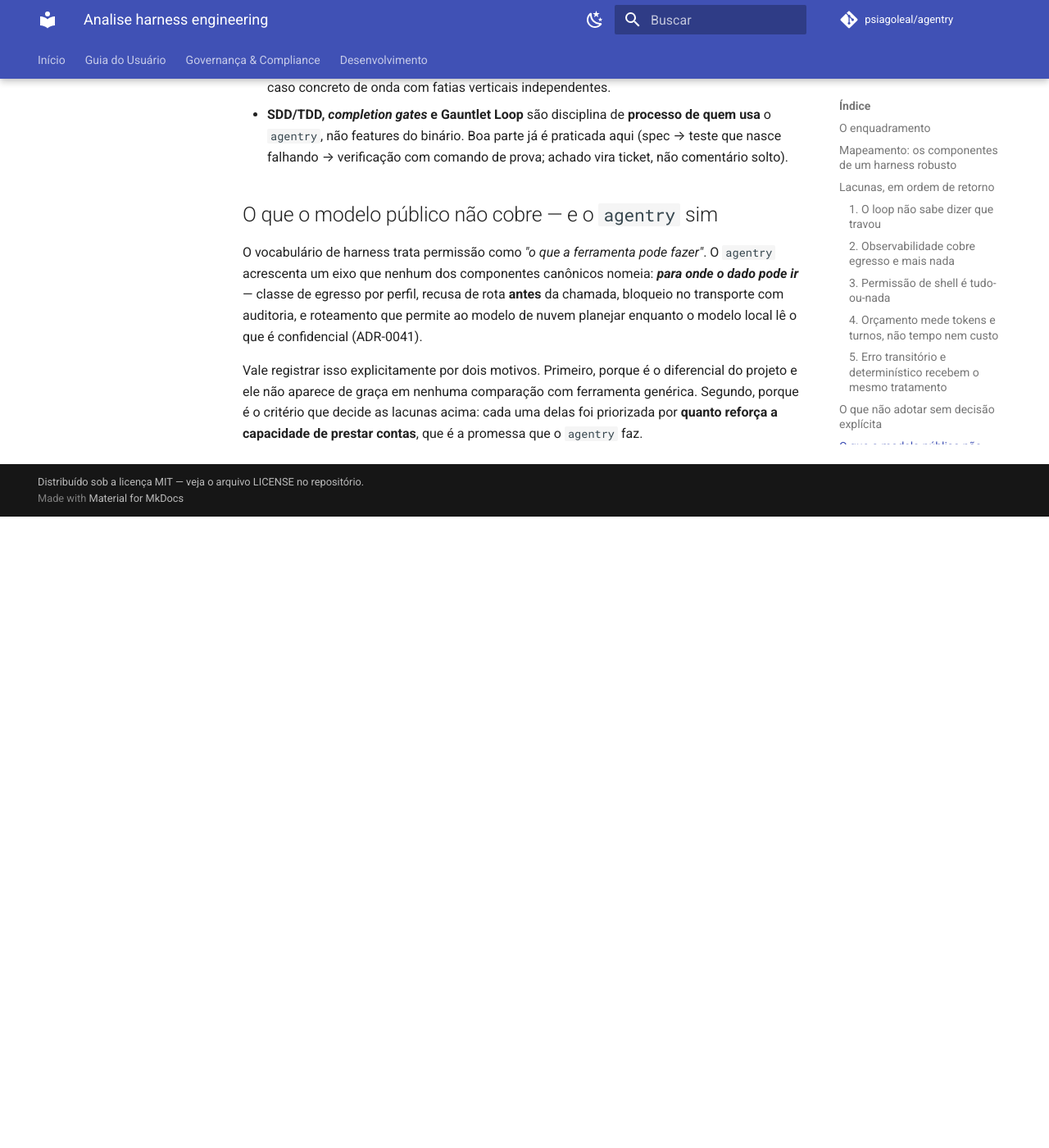
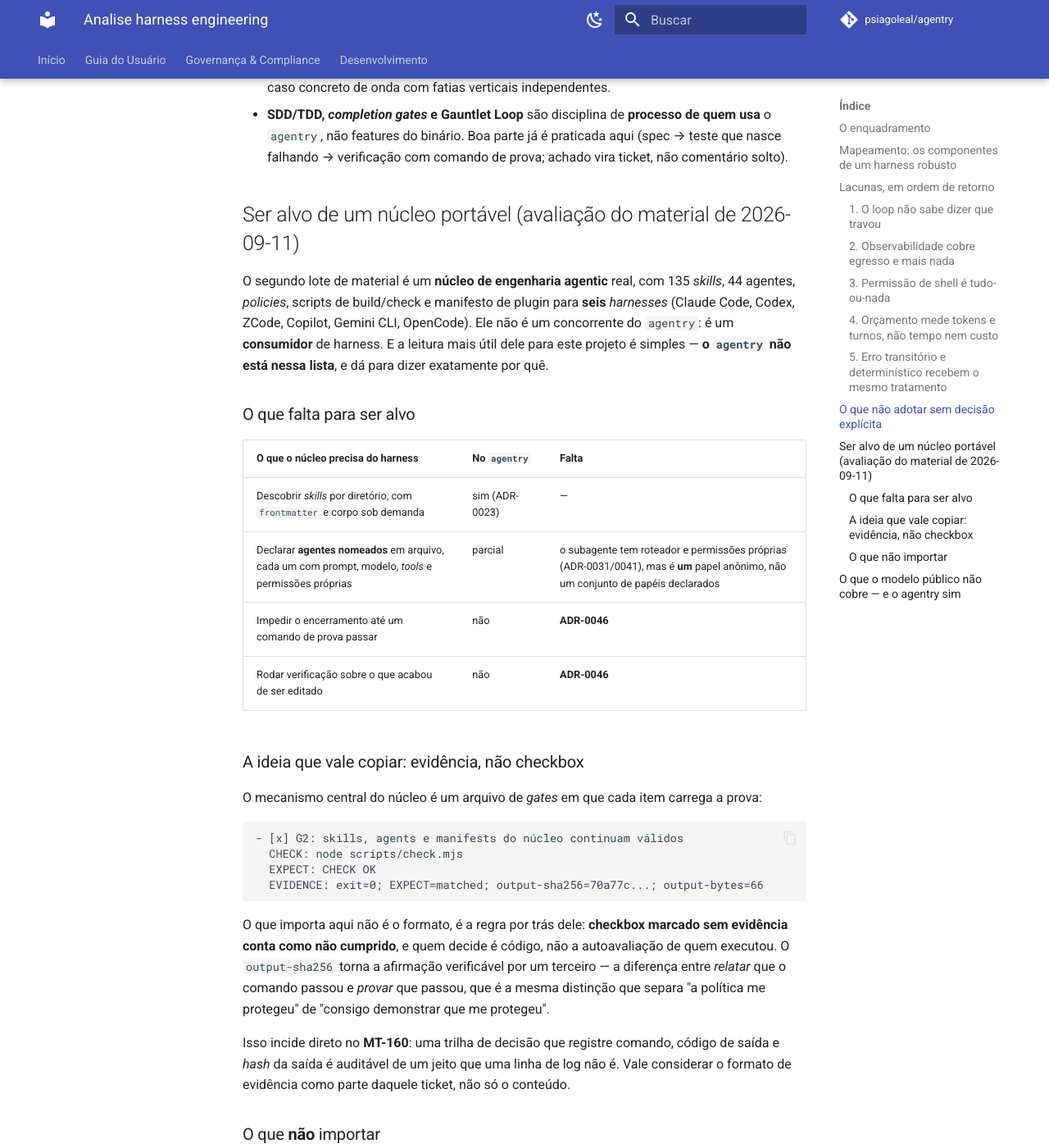
Before and after one commit to psiagoleal/agentry, an MkDocs documentation site: the page built from docs/analise-harness-engineering.md, in a window 1280 px wide and 1400 px high, scrolled down 3401 px. Shown: the whole window at 82% size. Built offline with MkDocs 1.6.1 and Material for MkDocs 9.7.7, drawn with Linux system fonts in a browser that asks for light colours; comment, search, counter and statistics services are not loaded; before the commit the page ends 4031 px from its top, so only the background shows below that; some of the changed text lies outside the part shown.

Commit message:
docs(adr): ADR-0046 (Proposed) -- hooks de ciclo, e avaliacao do nucleo cepia
O agentry tem duas camadas deterministas e as duas agem ANTES da acao
(permissoes, guardrails). Nao existe nada depois: nenhum sensor sobre o
que a tool acabou de escrever, e nenhum portao que decida se o turno pode
encerrar. A unica condicao de sucesso do laco e StopReason::Done, que
significa apenas "o modelo parou de pedir tools" -- o agente e juiz do
proprio trabalho.

A demanda chegou por dois caminhos independentes, e e isso que a torna
concreta: o mapeamento contra o vocabulario de harness engineering aponta
verificacao como lacuna, e o nucleo cepia -- portavel entre SEIS harnesses
-- tem como mecanismo central um arquivo de gates com prova executavel,
que so vale se o RUNTIME impedir o encerramento. Escrito como instrucao no
prompt, o gate volta a ser probabilistico, que e exatamente o que ele
existe para evitar.

A ADR adota hooks sob sete restricoes, e a que mais custou para escrever e
a que EXCLUI PreToolUse: ele seria redundante com as permissoes, que ja
sao fronteira estrutural, declarativa e auditavel sem executar nada.
Trocar politica declarada por comando arbitrario no caminho pre-acao
pioraria a capacidade de prestar contas. As outras seis: hook so vem do
arquivo do PROJETO (a camada global nao passa por revisao de ninguem),
egressClass obrigatoria e so local-only (mesmo contrato de mcpServers),
toda execucao auditada, teto de tentativas declarado no Stop, hook so
APERTA politica e nunca afrouxa, e opt-in explicito sem exemplo no --init
(regra herdada do MT-151).

Status Proposed, nao Accepted: a capacidade acrescenta execucao arbitraria
declarada em arquivo de configuracao, e quem ratifica isso e o mantenedor.

A avaliacao do cepia entrou na analise de harness. A leitura util nao e
skill a skill: o nucleo e CONSUMIDOR de harness, o agentry nao esta na
lista dos seis que ele suporta, e da para dizer exatamente por que. A
ideia que vale copiar e a de evidencia -- checkbox marcado sem prova conta
como nao cumprido, e o hash da saida torna a afirmacao verificavel por
terceiro. Incide direto no MT-160. As 135 skills e 44 agentes sao conteudo
de politica e pertencem ao ai-coding-agent-profiles, nao ao binario.

{agente: Claude Code; modelo: claude-opus-5}

````diff
--- a/docs/analise-harness-engineering.md
+++ b/docs/analise-harness-engineering.md
@@ -118,6 +118,51 @@
   `agentry`, não features do binário. Boa parte já é praticada aqui (spec → teste que nasce
   falhando → verificação com comando de prova; achado vira ticket, não comentário solto).
 
+## Ser alvo de um núcleo portável (avaliação do material de 2026-09-11)
+
+O segundo lote de material é um **núcleo de engenharia agentic** real, com 135 *skills*, 44
+agentes, *policies*, scripts de build/check e manifesto de plugin para **seis** *harnesses*
+(Claude Code, Codex, ZCode, Copilot, Gemini CLI, OpenCode). Ele não é um concorrente do
+`agentry`: é um **consumidor** de harness. E a leitura mais útil dele para este projeto é
+simples — **o `agentry` não está nessa lista**, e dá para dizer exatamente por quê.
+
+### O que falta para ser alvo
+
+| O que o núcleo precisa do harness | No `agentry` | Falta |
+|---|---|---|
+| Descobrir *skills* por diretório, com `frontmatter` e corpo sob demanda | sim (ADR-0023) | — |
+| Declarar **agentes nomeados** em arquivo, cada um com prompt, modelo, *tools* e permissões próprias | parcial | o subagente tem roteador e permissões próprias (ADR-0031/0041), mas é **um** papel anônimo, não um conjunto de papéis declarados |
+| Impedir o encerramento até um comando de prova passar | não | **ADR-0046** |
+| Rodar verificação sobre o que acabou de ser editado | não | **ADR-0046** |
+
+### A ideia que vale copiar: evidência, não checkbox
+
+O mecanismo central do núcleo é um arquivo de *gates* em que cada item carrega a prova:
+
+```
+- [x] G2: skills, agents e manifests do núcleo continuam válidos
+  CHECK: node scripts/check.mjs
+  EXPECT: CHECK OK
+  EVIDENCE: exit=0; EXPECT=matched; output-sha256=70a77c...; output-bytes=66
+```
+
+O que importa aqui não é o formato, é a regra por trás dele: **checkbox marcado sem evidência
+conta como não cumprido**, e quem decide é código, não a autoavaliação de quem executou. O
+`output-sha256` torna a afirmação verificável por um terceiro — a diferença entre *relatar* que
+o comando passou e *provar* que passou, que é a mesma distinção que separa "a política me
+protegeu" de "consigo demonstrar que me protegeu".
+
+Isso incide direto no **MT-160**: uma trilha de decisão que registre comando, código de saída e
+*hash* da saída é auditável de um jeito que uma linha de log não é. Vale considerar o formato de
+evidência como parte daquele ticket, não só o conteúdo.
+
+### O que **não** importar
+
+As 135 *skills* e os 44 agentes são **conteúdo de política e processo** — pertencem ao
+`ai-coding-agent-profiles`, que é a camada de política deste ecossistema, não ao binário. Trazer
+qualquer parte disso para dentro do `agentry` confundiria o produto (um harness) com a
+configuração que roda sobre ele.
+
 ## O que o modelo público não cobre — e o `agentry` sim
 
 O vocabulário de harness trata permissão como *"o que a ferramenta pode fazer"*. O `agentry`
````
Also changed, not shown: docs/adr/0046-hooks-de-ciclo-sensor-e-gate-de-conclusao.md (added, +142 -0 lines), docs/adr/README.md (+1 -0 lines).
